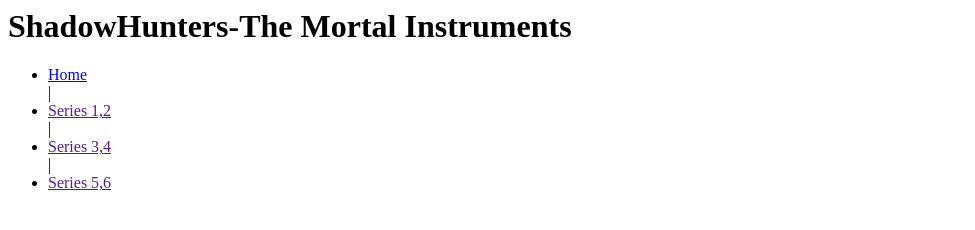
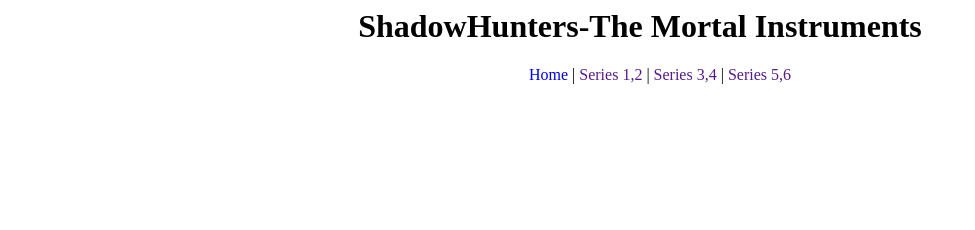
Before and after one commit to PushtiAgarwal/ShadowhunterWorld, a plain HTML site: page index.html in a window 1280 px wide. Shown: the whole page, without its empty margins (0-975 px from the left). Drawn offline with Linux system fonts and the light colour scheme.

Commit message:
Update index.html

```diff
--- a/index.html
+++ b/index.html
@@ -5,13 +5,13 @@
 <body>
   <main>
     <header>
-      <h1>ShadowHunters-The Mortal Instruments </h1>
+      <center><h1>ShadowHunters-The Mortal Instruments </h1></center>
       <nav>
-        <ul>
-          <li><a href="index.html">Home</a></li> |
-             <li><a href="">Series 1,2</a></li> |
-             <li><a href="">Series 3,4</a></li> |
-             <li><a href="">Series 5,6</a></li>
+        <ul style="text-align:center; list-style:none;">
+          <li style="display:inline-block; font-sixe:22px;"><a style="text-decoration:none;" href="index.html">Home</a></li> |
+             <li style="display:inline-block;font-sixe:22px;"><a style="text-decoration:none;" href="">Series 1,2</a></li> |
+             <li style="display:inline-block;font-sixe:22px;"><a style="text-decoration:none;" href="">Series 3,4</a></li> |
+             <li style="display:inline-block;font-sixe:22px;"><a style="text-decoration:none;" href="">Series 5,6</a></li>
         </ul>
       </nav>
     </header>
```
